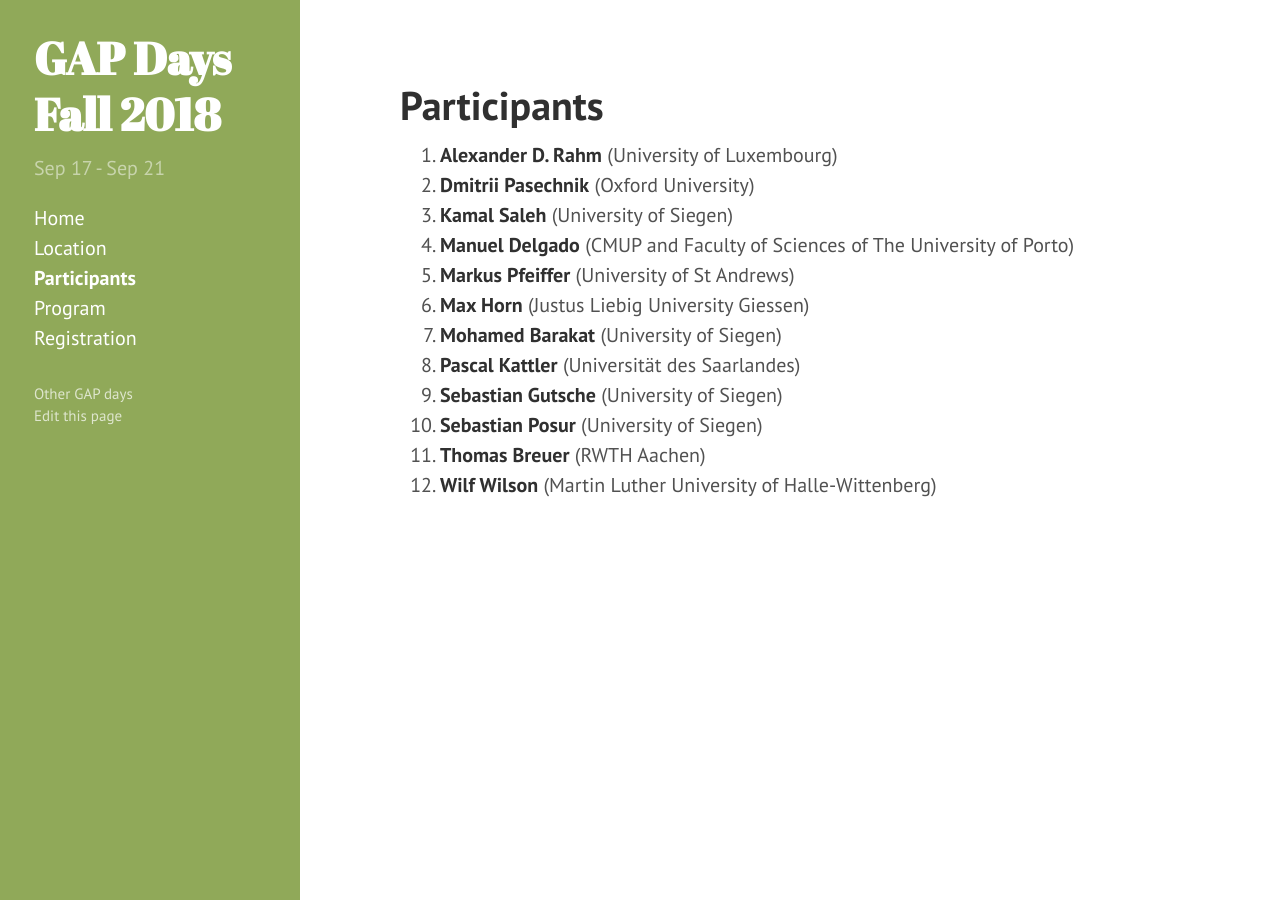
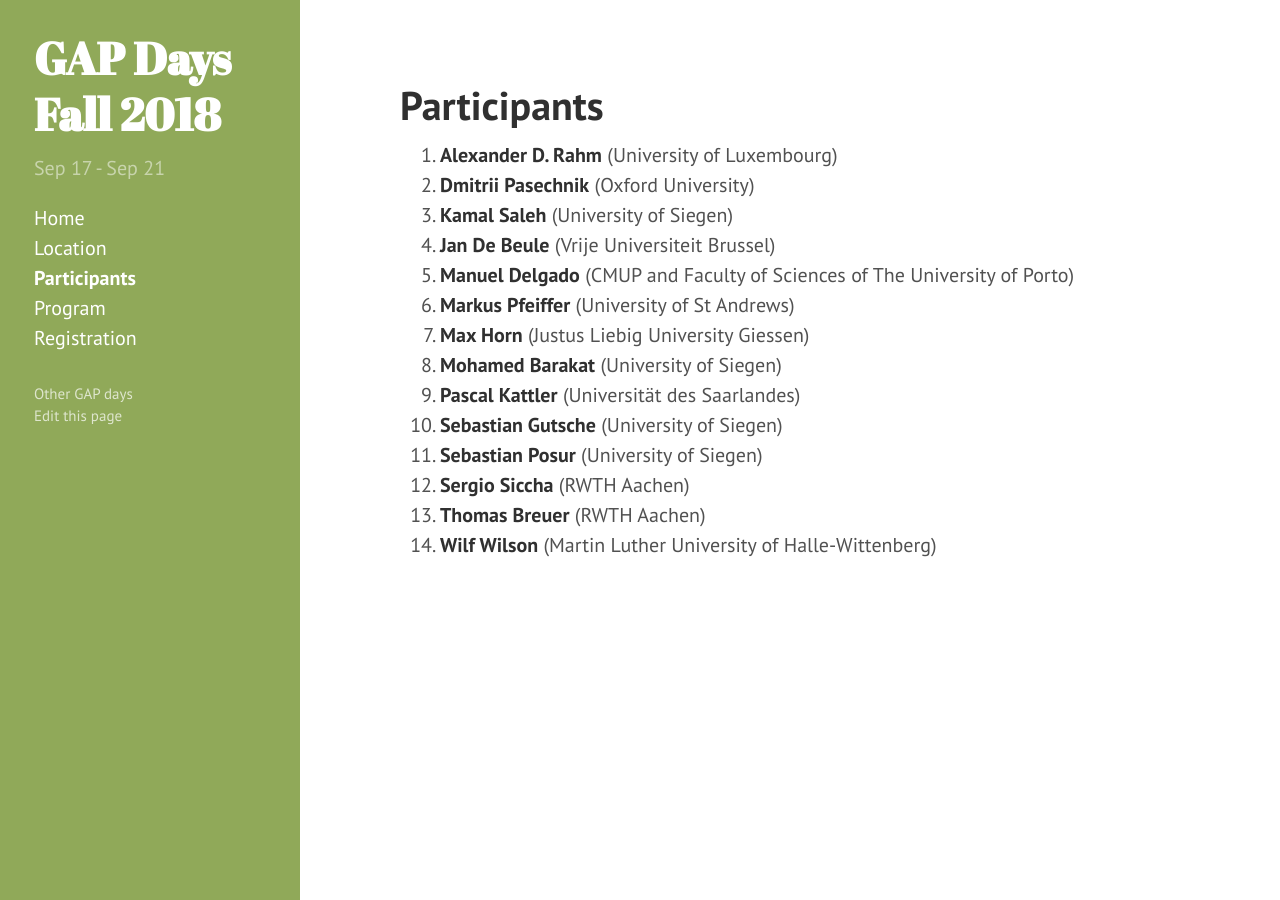
Before and after one commit to sebasguts/gapdays2018-fall, a Jekyll site: the page built from participants.md, in a window 1280 px wide. Built offline with Jekyll 4.4.1, drawn with Linux system fonts in a browser that asks for light colours.

Commit message:
Update registrations

```diff
--- a/_data/participants.yml
+++ b/_data/participants.yml
@@ -6,6 +6,9 @@
 
 - name: Kamal Saleh
   affiliation: University of Siegen
+
+- name: Jan De Beule
+  affiliation: Vrije Universiteit Brussel
 
 - name: Manuel Delgado
   affiliation: CMUP and Faculty of Sciences of The University of Porto
@@ -28,6 +31,9 @@
 - name: Sebastian Posur
   affiliation: University of Siegen
 
+- name: Sergio Siccha
+  affiliation: RWTH Aachen
+
 - name: Thomas Breuer
   affiliation: RWTH Aachen
 
```
